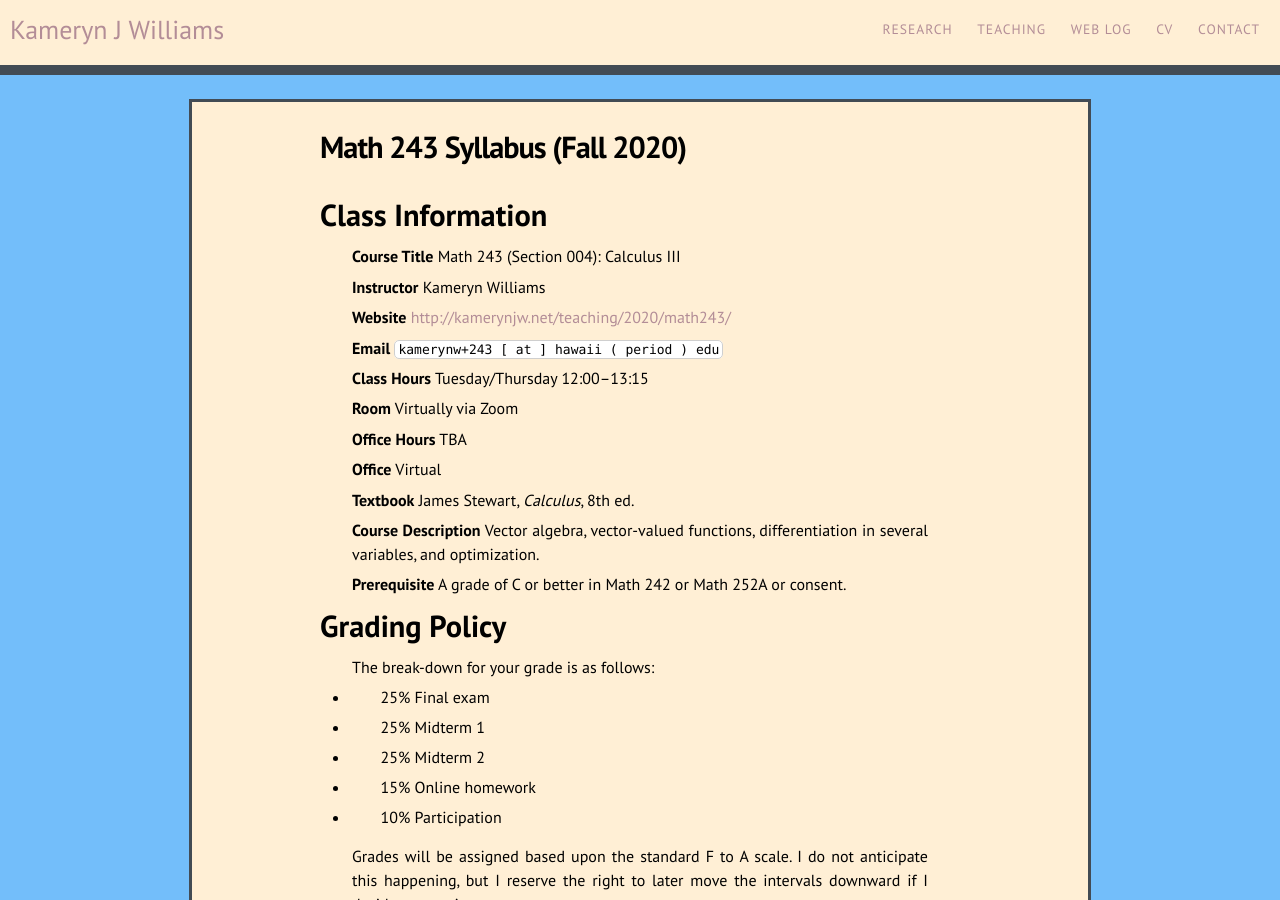
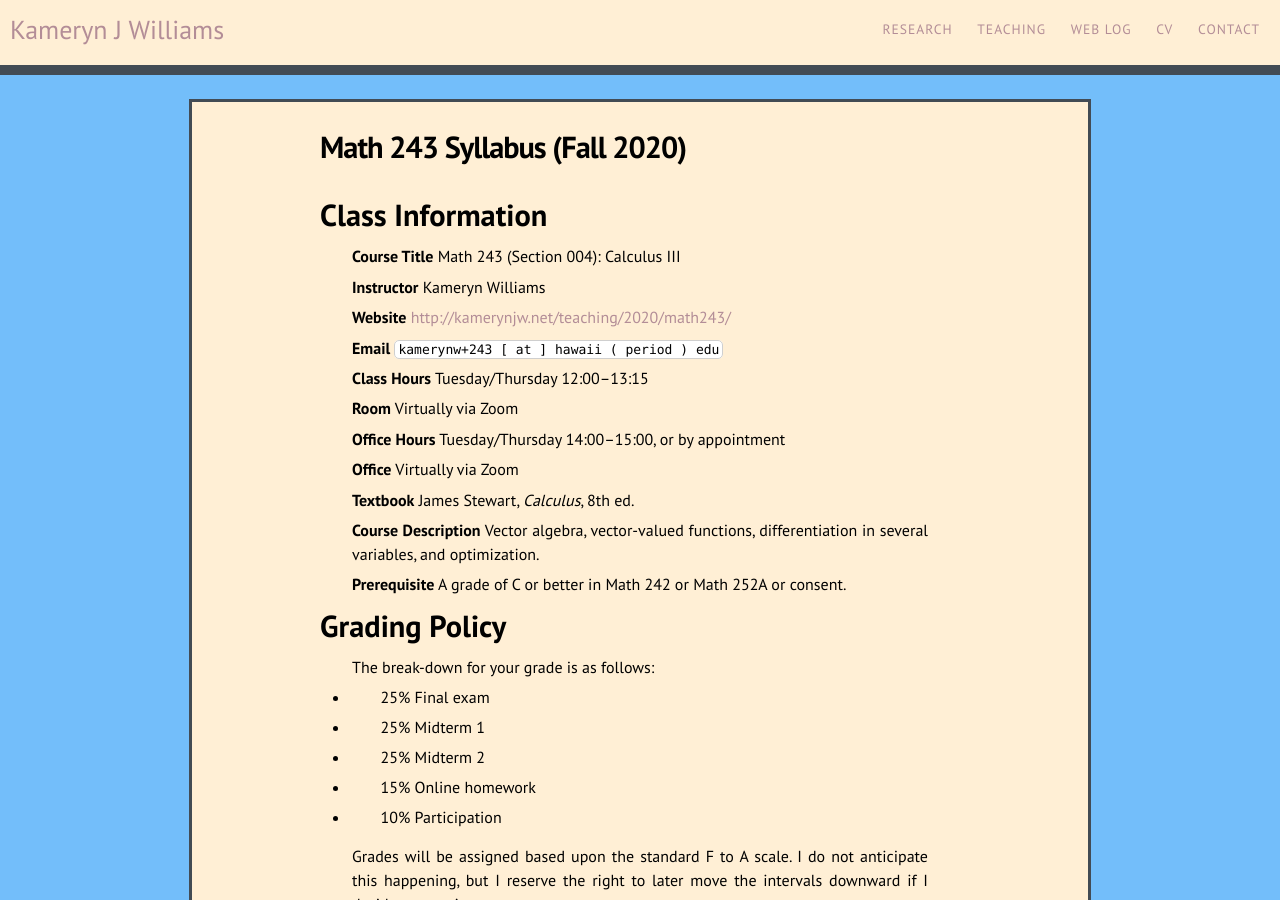
Before and after one commit to kamerynjw/kamerynjw.github.io, a Jekyll site: the page built from teaching/2020/math243/syllabus.md, in a window 1280 px wide and 900 px high. Built offline with Jekyll 4.4.1, drawn with Linux system fonts in a browser that asks for light colours; nearby versions of some CDN libraries.

Commit message:
added office hours to syllabus

```diff
--- a/teaching/2020/math243/syllabus.md
+++ b/teaching/2020/math243/syllabus.md
@@ -20,9 +20,9 @@ Class Information
 
 **Room** Virtually via Zoom
 
-**Office Hours** TBA
+**Office Hours** Tuesday/Thursday 14:00–15:00, or by appointment
 
-**Office** Virtual
+**Office** Virtually via Zoom
 
 **Textbook** James Stewart, *Calculus*, 8th ed.
 
```
Also changed, not shown: teaching/2020/math321/syllabus.md (+2 -2 lines).
